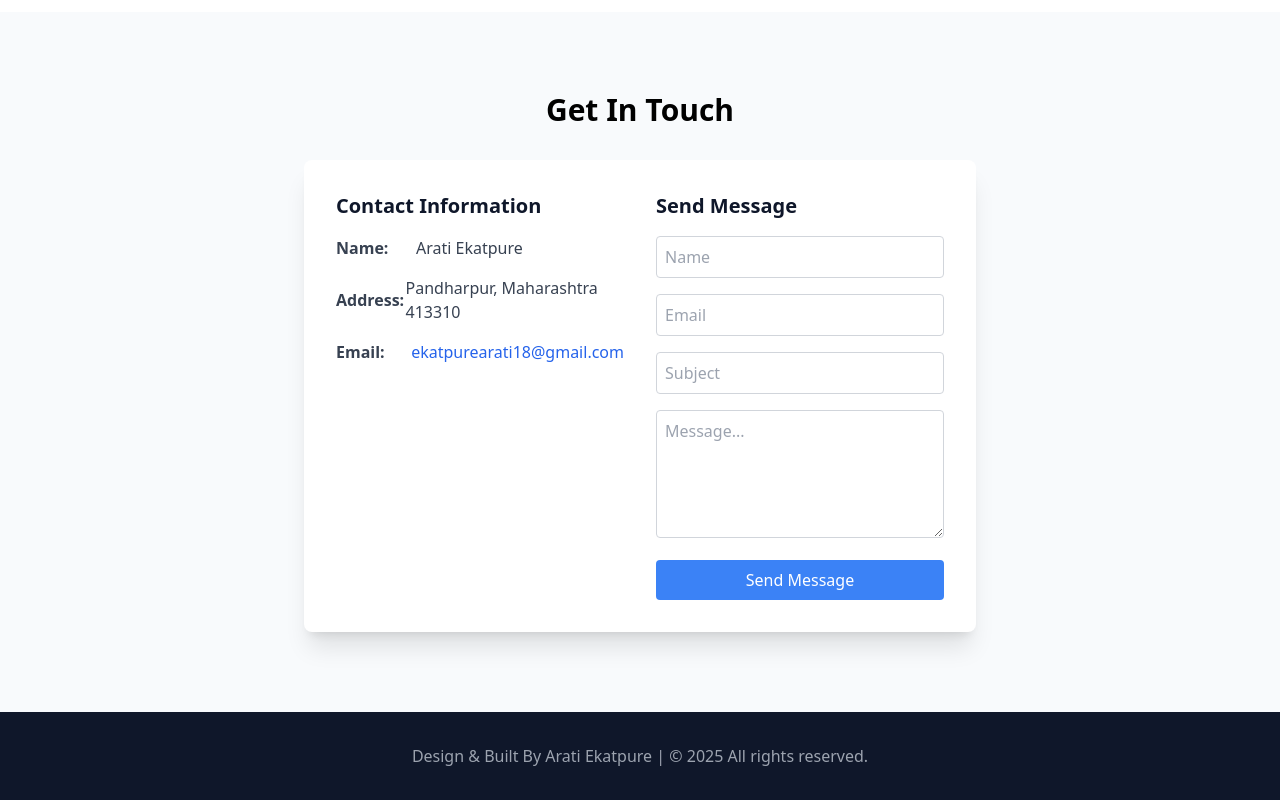
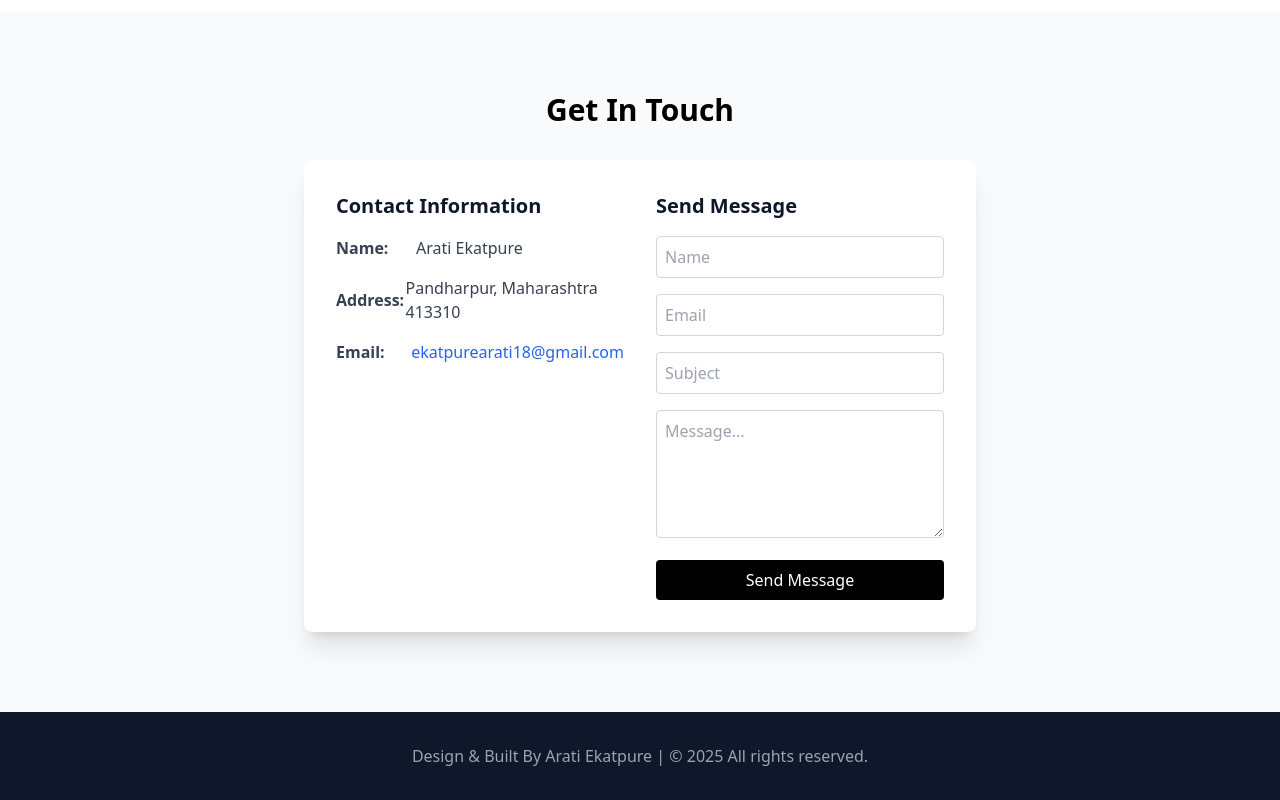
Before and after one commit to aratiekatpure/Arati_Ekatpure_Portfolio, a React (Vite) app: page / in a window 1280 px wide. Shown: the part 2764-3564 px from the top of the page. Built offline with nearby package versions, Linux system fonts and the light colour scheme.

Commit message:
Updated contact form with EmailJS integration and vite config changes

```diff
--- a/src/components/ContactForm.tsx
+++ b/src/components/ContactForm.tsx
@@ -1,5 +1,3 @@
-/* eslint-disable @typescript-eslint/no-unused-vars */
-// src/components/ContactForm.tsx
 import React, { useRef, useState } from "react";
 import emailjs from "emailjs-com";
 
@@ -109,7 +107,7 @@
                 <button
                   type="submit"
                   disabled={loading}
-                  className="bg-blue-500 text-white px-4 py-2 rounded w-full hover:bg-blue-600 disabled:opacity-50"
+                  className="bg-black text-white px-4 py-2 rounded w-full hover:bg-blue-600 disabled:opacity-50"
                 >
                   {loading ? "Sending..." : "Send Message"}
                 </button>
```
